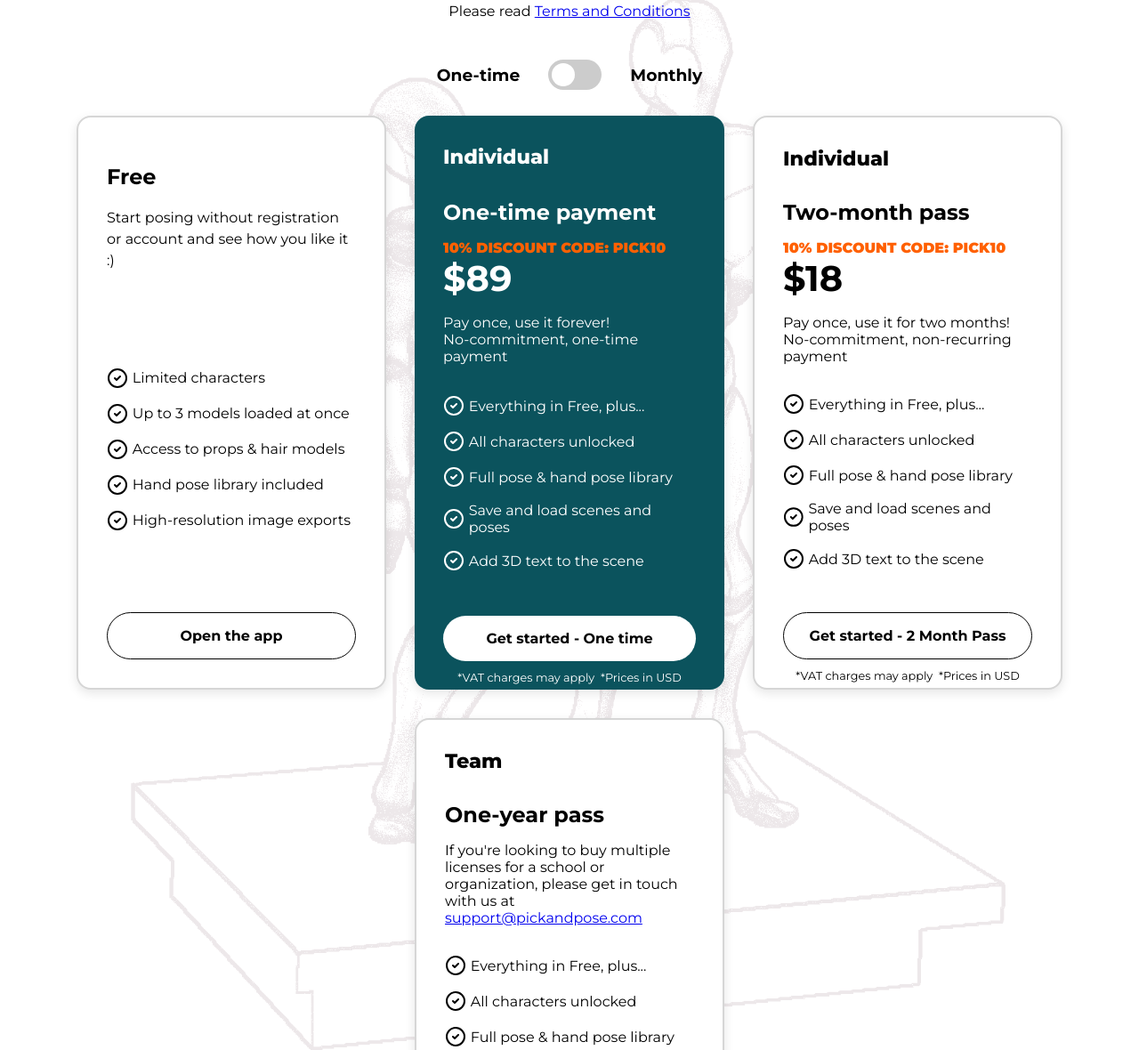
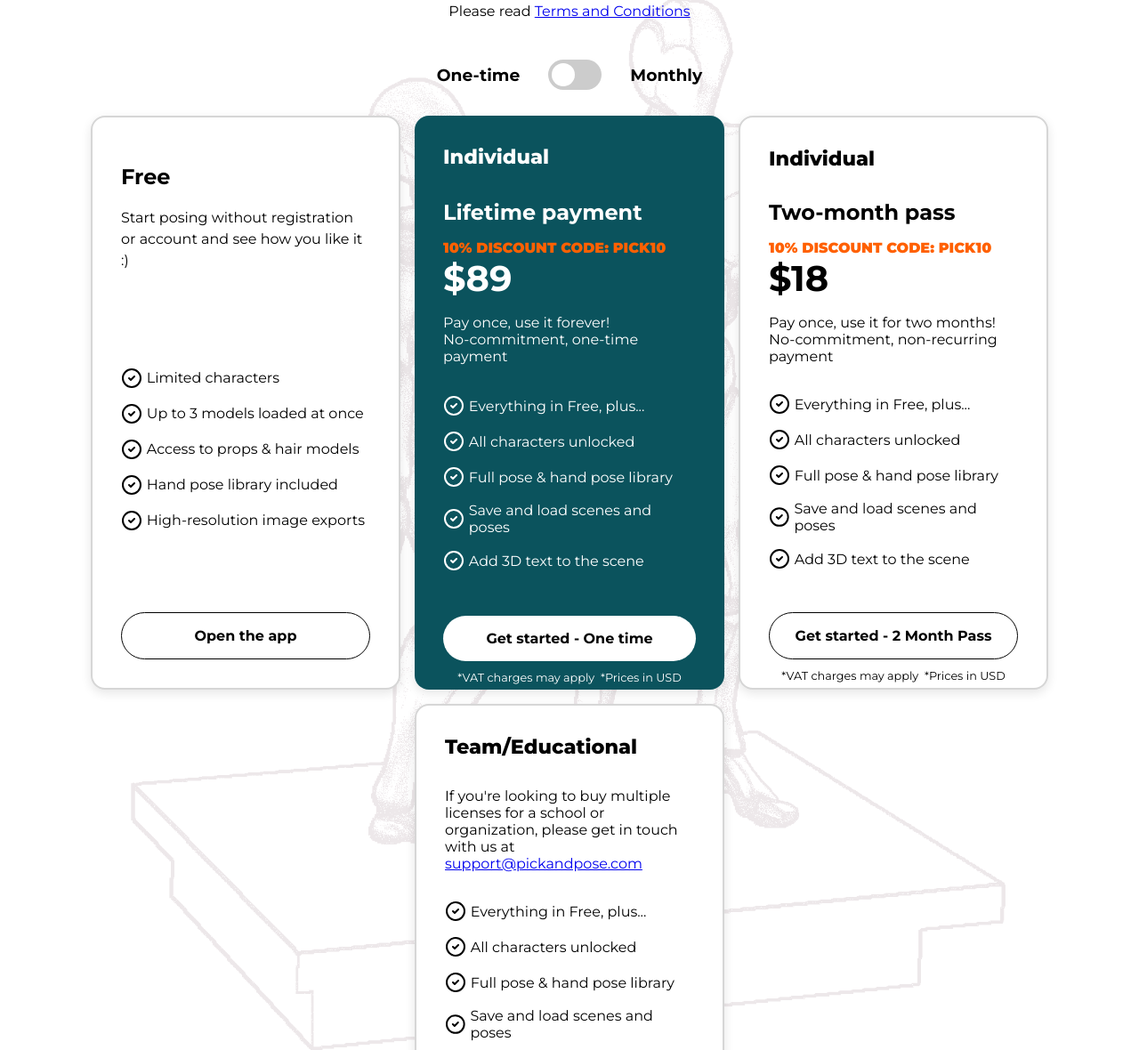
Before and after one commit to nido203/pickandpose_landing, a plain HTML site: page pricing.html in a window 1280 px wide. Shown: the part 181-1361 px from the top of the page at 89% size. Drawn offline with Linux system fonts and the light colour scheme.

Commit message:
Minor style changes

```diff
--- a/pricing.html
+++ b/pricing.html
@@ -135,9 +135,8 @@
 
                 <div class="paid-no-after oneyearpass team" id="paidPlan">
 
-                    <p class="type">Team</p>
+                    <p class="type">Team/Educational</p>
                     <div class="payment-title-label" id="priceLabelWrapper">
-                        <h2>One-year pass</h2>
                         <p>If you're looking to buy multiple licenses for a school or organization, please get in touch with us at</p>
                         <p><a class="email" href="mailto:support@pickandpose.com">support@pickandpose.com</a></p>
                     </div>
@@ -320,7 +319,7 @@
         `;
 
         const priceTitleLabelOneTime =
-        `   <h2>One-time payment</h2>
+        `   <h2>Lifetime payment</h2>
             <p class="discount">10% DISCOUNT CODE: PICK10</span></p>
             <p class="price-label"><span>$89</span> Pay once, use it forever!</p>
             <p>No-commitment, one-time payment</p>
--- a/src/assets/css/style.scss
+++ b/src/assets/css/style.scss
@@ -623,7 +623,7 @@ body {
             .pricing-cards{
 
                 display: flex;
-                gap: 2rem;
+                gap: 1rem;
                 margin-bottom: 4rem;
                 transition:  0.3s ease-in-out;
                 min-height: 592px;
```
Also changed, not shown: src/assets/css/style.css.
